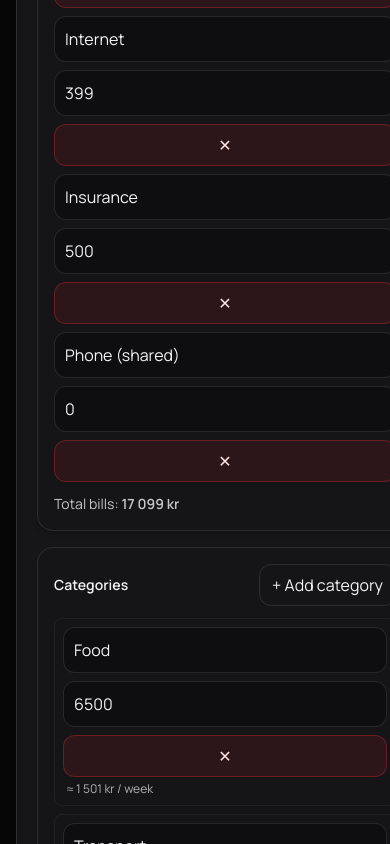
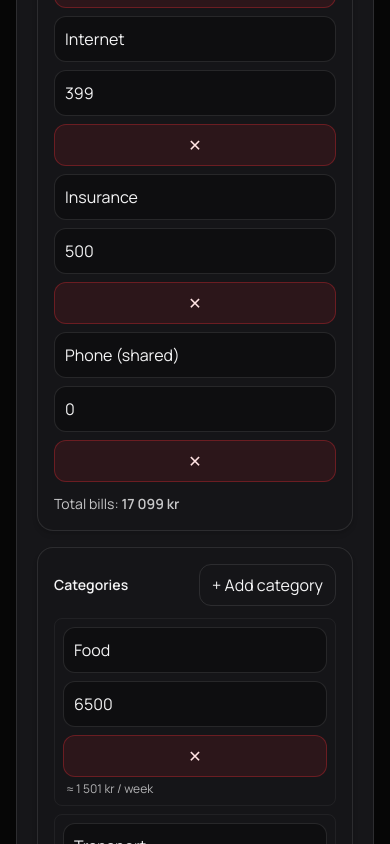
Before and after one commit to Codeby-Lucy/household_budget_studio, a Next.js app: page / in a window 390 px wide. Shown: the part 1340-2184 px from the top of the page. Built offline with nearby package versions, Linux system fonts and the light colour scheme.

Commit message:
Config mobile scaling

```diff
--- a/src/app/page.tsx
+++ b/src/app/page.tsx
@@ -301,9 +301,9 @@ export default function Home() {
           </div>
         </div>
 
-        <div className="mt-6 grid gap-4 md:grid-cols-2">
+        <div className="mt-6 grid gap-4 md:grid-cols-2 items-start">
           {/* Inputs */}
-          <section className={panel}>
+          <section className={`${panel} min-w-0`}>
             <h2 className="text-lg font-medium mb-4 text-zinc-200">Monthly Setup</h2>
             <div className="space-y-4">
               <label className="block mb-4">
@@ -468,7 +468,7 @@ export default function Home() {
                       />
                       <button
                         onClick={() => removeBill(b.id)}
-                        className={`${buttonDanger} px-3 py-0`}
+                        className={`${buttonDanger} px-2 py-1 shrink-0`}
                         aria-label="Remove bill"
                       >
                         ✕
@@ -513,7 +513,7 @@ export default function Home() {
                         />
                         <button
                           onClick={() => removeCategory(c.id)}
-                          className={`${buttonDanger} px-3 py-0`}
+                          className={`${buttonDanger} px-2 py-1 shrink-0`}
                           aria-label="Remove category"
                         >
                           ✕
@@ -535,7 +535,7 @@ export default function Home() {
           </section>
 
           {/* Results */}
-          <section className={panel}>
+          <section className={`${panel} min-w-0`}>
             <h2 className="text-lg font-semibold mb-4">Monthly Overview</h2>
 
             <BudgetBars
```
